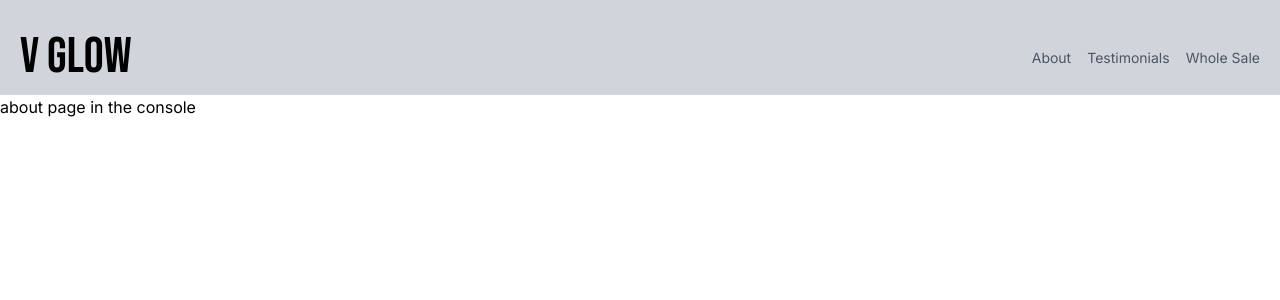
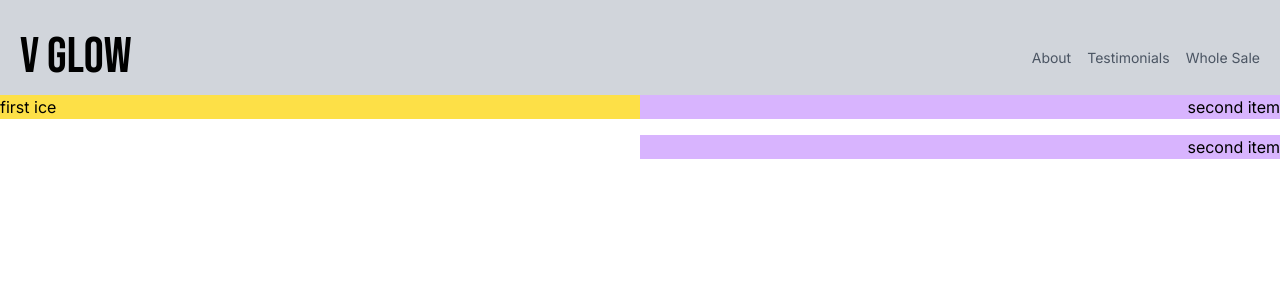
Before and after one commit to ZEUZ8/VGlowOfficial, a Next.js app: page /user/about in a window 1280 px wide. Shown: the top 300 px of the page. Built offline with nearby package versions, Linux system fonts and the light colour scheme.

Commit message:
updated the site with the product image and ready to add the about section with howt to use and product detialse

```diff
--- a/src/app/page.jsx
+++ b/src/app/page.jsx
@@ -68,11 +68,11 @@ export default function Home() {
 
         <div
           data-aos="zoom-out-up"
-          className="max-xl:hidden flex justify-center items-center"
+          className="max-xl:hidden flex justify-center items-center relative"
         >
           <img
-            src="/product.png"
-            className="h-[90%] flex justify-center items-center"
+            src="/vglow.png"
+            className=" flex justify-center items-center opacity-90 absolute top-[-20%]"
             alt=""
           />
         </div>
@@ -80,8 +80,8 @@ export default function Home() {
         <div data-aos="fade-down-left">
           <div className="h-[100%] flex justify-center items-center">
             <img
-              className="opacity-40  h-[80%]"
-              src="/cream2.png"
+              className="opacity-30 rotate-12"
+              src="/vglow.png"
               alt="product image"
             />
           </div>
--- a/src/app/user/about/page.jsx
+++ b/src/app/user/about/page.jsx
@@ -2,8 +2,16 @@ import React from 'react'
 
 const About = () => {
   return (
-    <div>
-      about page in the console
+    <div className=''>
+      <div className='grid grid-cols-4 '>
+        <div className='bg-yellow-300 col-span-2 flex justify-start items-center'> first ice</div>
+
+        <div className='bg-purple-300 col-span-2 flex justify-end items-center'>second item</div>
+      </div>
+      <div className='grid grid-cols-4 pt-4 justify-end '>
+        <div className='w-full col-span-2'></div>
+        <div className='bg-purple-300 col-span-2 flex justify-end items-center'>second item</div>
+      </div>
     </div>
   )
 }
--- a/src/components/footer/Footer.jsx
+++ b/src/components/footer/Footer.jsx
@@ -7,9 +7,9 @@ import { IoIosMail } from "react-icons/io";
 
 const Footer = () => {
   return (
-    <div className="px-5">
-      <div className="grid grid-cols-3">
-        <div className="flex justify-start items-center gap-1">
+    <div className="md:px-5">
+      <div className="grid max-md:grid-cols-2 grid-cols-3">
+        <div className="col-span-1 flex justify-start items-center gap-1">
           <p className="">
             <IoIosMail />
           </p>
@@ -17,11 +17,11 @@ const Footer = () => {
             <a href="">vglowfacecream@gmail.com</a>
           </p>
         </div>
-        <div className="flex justify-center">
+        <div className="col-span-1 flex justify-center max-md:justify-end">
           <p className="text-gray-600 text-xs">Copyright@VGlow</p>
         </div>
 
-        <div className="flex justify-end">
+        <div className="col-span-1 max-md:col-span-2 flex justify-center max-md:pt-2 md:justify-end">
           <div className="flex items-end  justify-center   h-full gap-5 ">
             <p className="flex justify-center items-center cursor-pointer text-xl hover:scale-110">
               <BsTwitterX />
```
Also changed, not shown: public/topcurved.webp (added), public/vglow.png (added).
